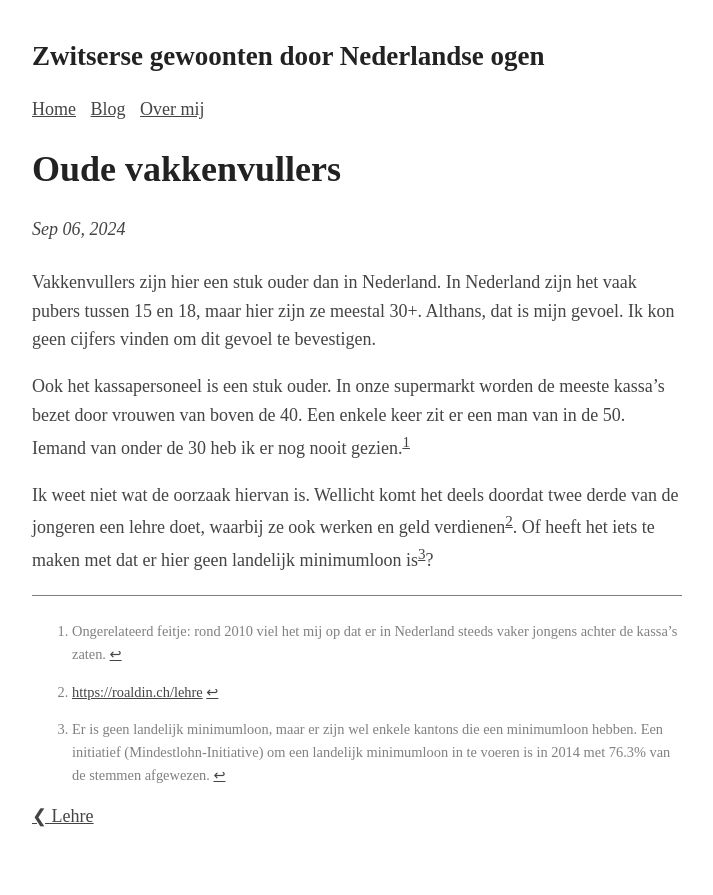
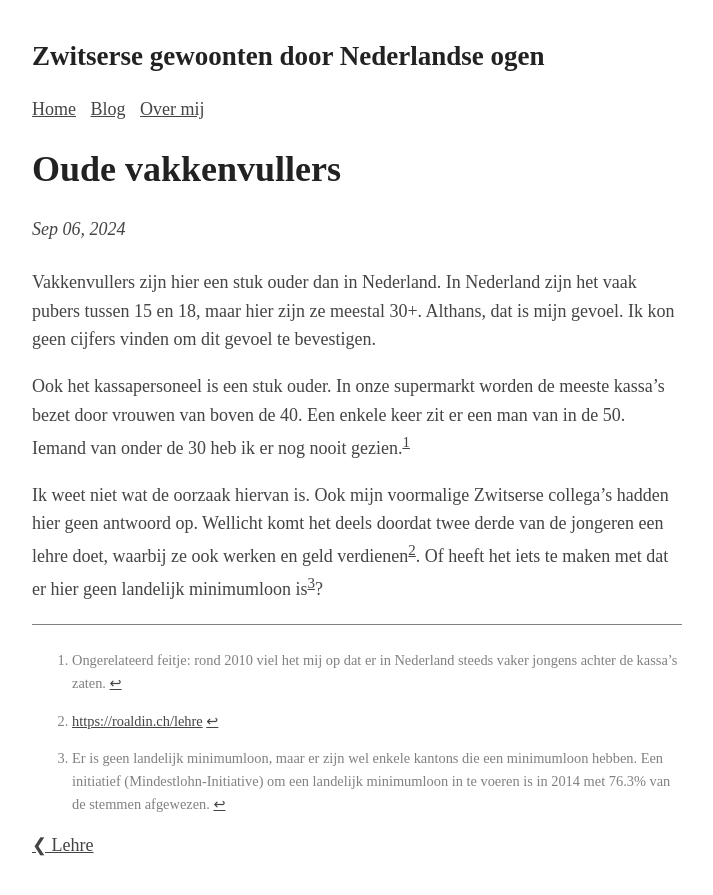
Before and after one commit to Roald87/roaldin.ch, a Jekyll site: the page built from _posts/2024-09-06-oude-vakkenvullers.md, in a window 1280 px wide. Shown: the top 895 px of the page, without its empty margins (283-996 px from the left). Built offline with Jekyll 4.4.1, drawn with Linux system fonts in a browser that asks for light colours; comment, search, counter and statistics services are not loaded.

Commit message:
add sentence colleagues

```diff
--- a/_posts/2024-09-06-oude-vakkenvullers.md
+++ b/_posts/2024-09-06-oude-vakkenvullers.md
@@ -8,7 +8,7 @@ Vakkenvullers zijn hier een stuk ouder dan in Nederland. In Nederland zijn het v
 
 Ook het kassapersoneel is een stuk ouder. In onze supermarkt worden de meeste kassa's bezet door vrouwen van boven de 40. Een enkele keer zit er een man van in de 50. Iemand van onder de 30 heb ik er nog nooit gezien.[^3]
 
-Ik weet niet wat de oorzaak hiervan is. Wellicht komt het deels doordat twee derde van de jongeren een lehre doet, waarbij ze ook werken en geld verdienen[^1]. Of heeft het iets te maken met dat er hier geen landelijk minimumloon is[^2]?
+Ik weet niet wat de oorzaak hiervan is. Ook mijn voormalige Zwitserse collega's hadden hier geen antwoord op. Wellicht komt het deels doordat twee derde van de jongeren een lehre doet, waarbij ze ook werken en geld verdienen[^1]. Of heeft het iets te maken met dat er hier geen landelijk minimumloon is[^2]?
 
 [^1]: <https://roaldin.ch/lehre>
 [^2]: Er is geen landelijk minimumloon, maar er zijn wel enkele kantons die een minimumloon hebben. Een initiatief (Mindestlohn-Initiative) om een landelijk minimumloon in te voeren is in 2014 met 76.3% van de stemmen afgewezen.
```
